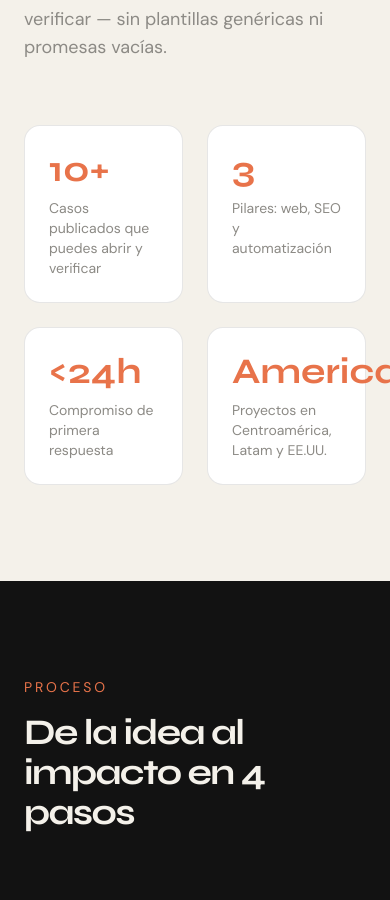
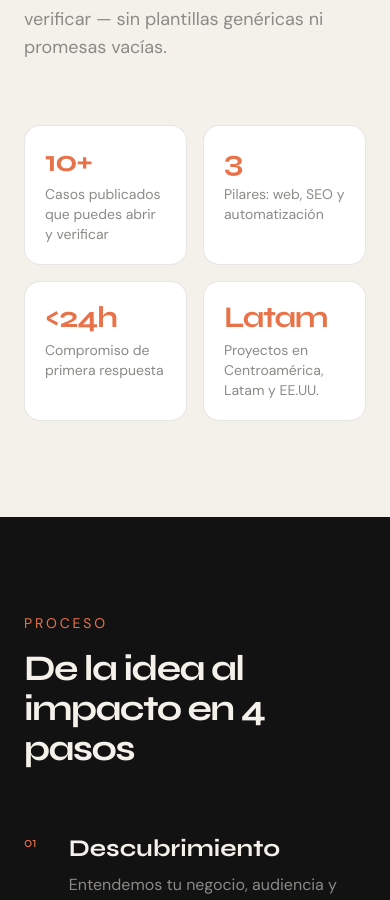
Before and after one commit to stellier7/IAGO, a Next.js app: page / in a window 390 px wide. Shown: the part 6145-7045 px from the top of the page. Built offline with nearby package versions, Linux system fonts and the light colour scheme.

Commit message:
Fix mobile overflow on Proof region stat
Replace overflowing “America” with “Latam” and tighten card type
sizing so the 2×2 proof grid stays inside its cards on phones.

Co-authored-by: stellier-fracta <stellier-fracta@users.noreply.github.com>

```diff
--- a/components/Proof.tsx
+++ b/components/Proof.tsx
@@ -17,7 +17,7 @@ const proofs = [
     label: "Compromiso de primera respuesta",
   },
   {
-    value: "America",
+    value: "Latam",
     label: "Proyectos en Centroamérica, Latam y EE.UU.",
   },
 ];
@@ -52,7 +52,7 @@ export default function Proof() {
             </motion.p>
           </motion.div>
 
-          <div className="grid grid-cols-2 gap-6">
+          <div className="grid grid-cols-2 gap-4 sm:gap-6">
             {proofs.map((stat, i) => (
               <motion.div
                 key={stat.label}
@@ -60,9 +60,9 @@ export default function Proof() {
                 whileInView={{ opacity: 1, scale: 1 }}
                 viewport={{ once: true }}
                 transition={{ delay: i * 0.08 }}
-                className="rounded-2xl border border-ink/10 bg-white p-6"
+                className="min-w-0 rounded-2xl border border-ink/10 bg-white p-5 sm:p-6"
               >
-                <p className="font-display text-4xl font-bold text-coral">
+                <p className="font-display text-3xl font-bold leading-none tracking-tightest text-coral sm:text-4xl">
                   {stat.value}
                 </p>
                 <p className="mt-2 text-sm text-mute">{stat.label}</p>
```
